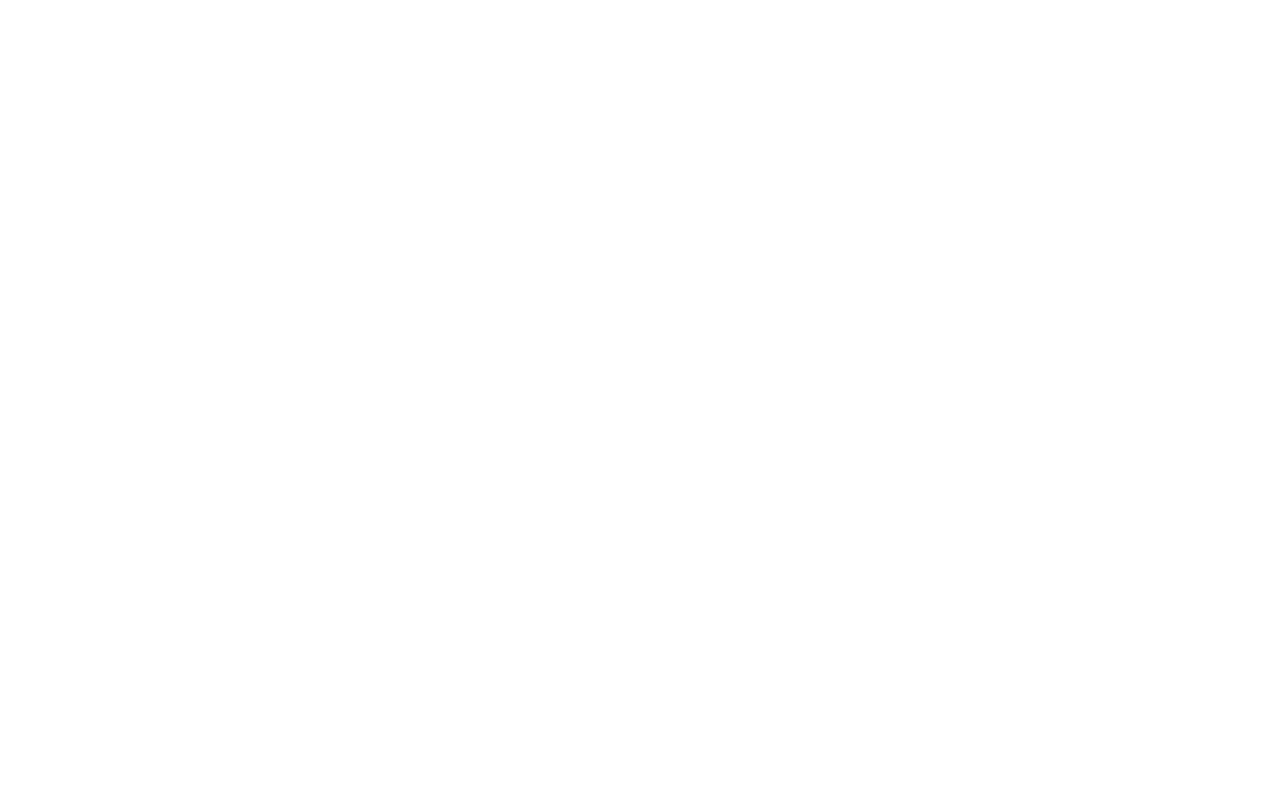
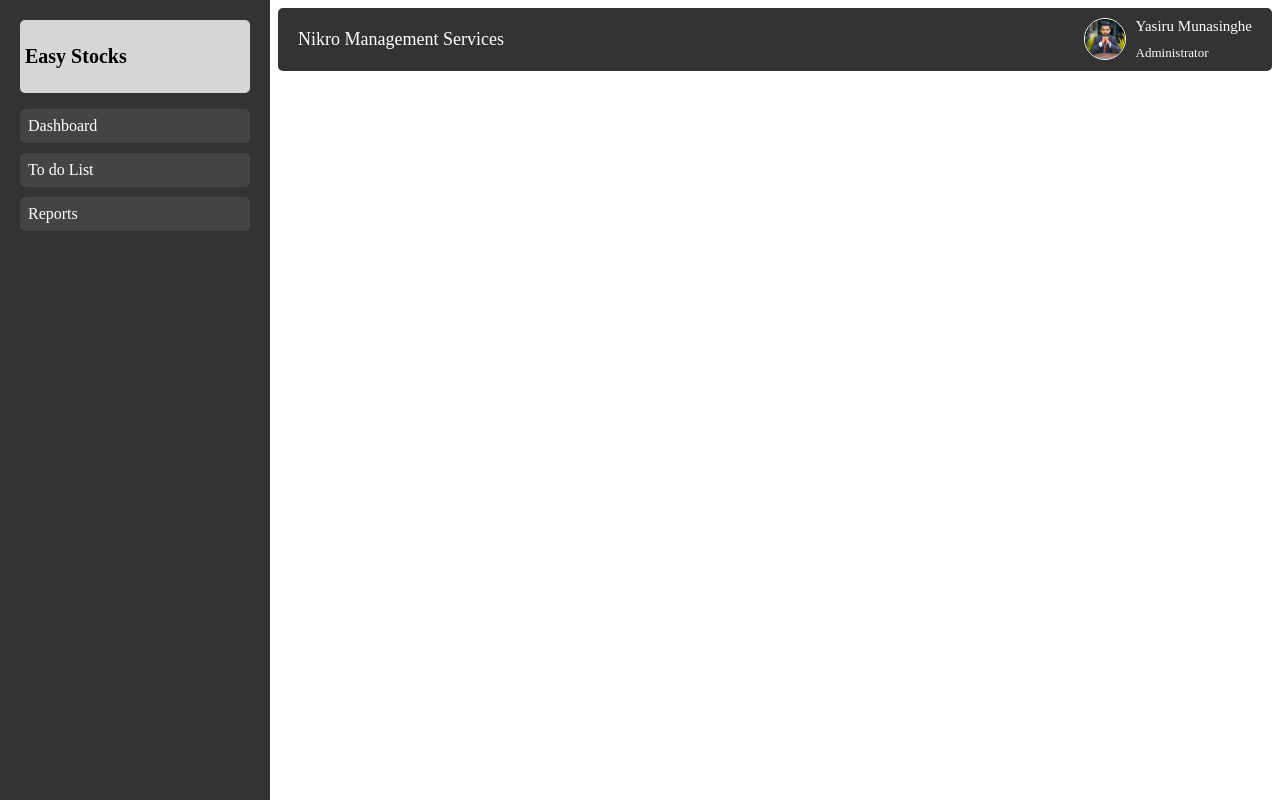
Before and after one commit to YMunasinghe/Stock-control-project-angular, an Angular app: page /loggedIn in a window 1280 px wide. Before the commit this address led to /. Built offline with nearby package versions, Linux system fonts and the light colour scheme.

Commit message:
user image

```diff
--- a/src/app/components/logged-in-top-bar/logged-in-top-bar.component.css
+++ b/src/app/components/logged-in-top-bar/logged-in-top-bar.component.css
@@ -0,0 +1,56 @@
+.top-bar {
+  margin-left: 270px;
+  background-color: #333;
+  color: #fff;
+  display: flex;
+  justify-content: space-between;
+  align-items: center;
+  padding: 10px 20px;
+  border-radius: 5px;
+}
+
+.user-role {
+  font-size: 13px;
+  margin-bottom: 0;
+  margin-top: 10px;
+}
+
+.company-name {
+  font-size: 18px;
+}
+
+.user-profile {
+
+  display: flex;
+}
+
+.user-info {
+  display: flex; /* Use flexbox to create a horizontal layout */
+  align-items: center; /* Vertically center the items */
+}
+
+.user-image {
+  width: 40px;
+  height: 40px;
+  border-radius: 50%;
+  object-fit: cover;
+  /*margin-right: 10px; !* Add space between the image and details *!*/
+  border: 1px solid #fff;
+}
+
+.user-details {
+  /* Add space between the name and position */
+  margin-left: 10px;
+  text-align: left;
+}
+
+.user-name {
+  font-size: 15px;
+  margin: 0; /* Reset margin for the name */
+}
+
+.user-position {
+  font-size: 5px;
+  color: #ccc;
+  margin: 0; /* Reset margin for the position */
+}
--- a/src/app/components/logged-in-top-bar/logged-in-top-bar.component.html
+++ b/src/app/components/logged-in-top-bar/logged-in-top-bar.component.html
@@ -1 +1,14 @@
-<p>logged-in-top-bar works!</p>
+<div class="top-bar">
+  <div class="left">
+    <span class="company-name">Nikro Management Services</span>
+  </div>
+
+  <!-- User profile section -->
+  <div class="user-profile">
+    <img src="assets/user.jpg" alt="User Image" class="user-image">
+    <div class="user-details">
+      <p class="user-name">Yasiru Munasinghe</p>
+      <p class="user-role">Administrator</p>
+    </div>
+  </div>
+</div>
--- a/src/app/components/logged-in/logged-in.component.html
+++ b/src/app/components/logged-in/logged-in.component.html
@@ -1 +1,2 @@
-<p>logged-in works!</p>
+<app-logged-in-top-bar></app-logged-in-top-bar>
+<app-side-nav-bar></app-side-nav-bar>
--- a/src/app/components/side-nav-bar/side-nav-bar.component.css
+++ b/src/app/components/side-nav-bar/side-nav-bar.component.css
@@ -1,9 +1,13 @@
 .sidebar {
-  width: 250px;
-  height: 100%;
+  height: 100vh;
+  width: 230px;
   background-color: #333;
   color: #fff;
   padding: 20px;
+  position: fixed;
+  top: 0;
+  left: 0;
+  overflow-y: auto;
 }
 
 ul {
@@ -13,14 +17,35 @@
 
 li {
   margin-bottom: 10px;
+  /* Add background color and padding to each list item */
+  background-color: #444; /* Change this color to your desired background color */
+  padding: 8px;
+  border-radius: 5px; /* Add rounded corners to the background */
+  transition: background-color 0.3s; /* Smooth background color transition on hover */
 }
 
+/* Style the anchor (link) elements */
 a {
   text-decoration: none;
   color: #fff;
   font-size: 16px;
 }
 
-a:hover {
+/* Add a hover effect for the list items */
+li:hover {
+  background-color: #555; /* Change this color to your desired hover background color */
+}
+
+.sidebar-header {
+  display: flex;
+  align-items: center;
+  background-color: #d7d6d6;
+  color: #000000;
+  padding: 5px 5px;
+  border-radius: 5px
+}
+
+.software-name{
+  font-size: 20px;
   font-weight: bold;
 }
--- a/src/app/components/side-nav-bar/side-nav-bar.component.html
+++ b/src/app/components/side-nav-bar/side-nav-bar.component.html
@@ -1,8 +1,15 @@
 <div class="sidebar">
+
+  <!-- Sidebar Header -->
+  <div class="sidebar-header">
+      <h3 class="software-name">Easy Stocks</h3>
+  </div>
+
+  <!-- Navigation links -->
   <ul>
-    <li><a routerLink="/home">Home</a></li>
-    <li><a routerLink="/products">Products</a></li>
-    <li><a routerLink="/about">About</a></li>
-    <!-- Add more navigation items as needed -->
+    <li><a routerLink="/dashboard">Dashboard</a></li>
+    <li><a routerLink="/toDoList">To do List</a></li>
+    <li><a routerLink="/reports">Reports</a></li>
+<!--     Add more navigation items as needed -->
   </ul>
 </div>
```
Also changed, not shown: src/app/app-routing.module.ts (+7 -1 lines), src/assets/user.jpg (added).
